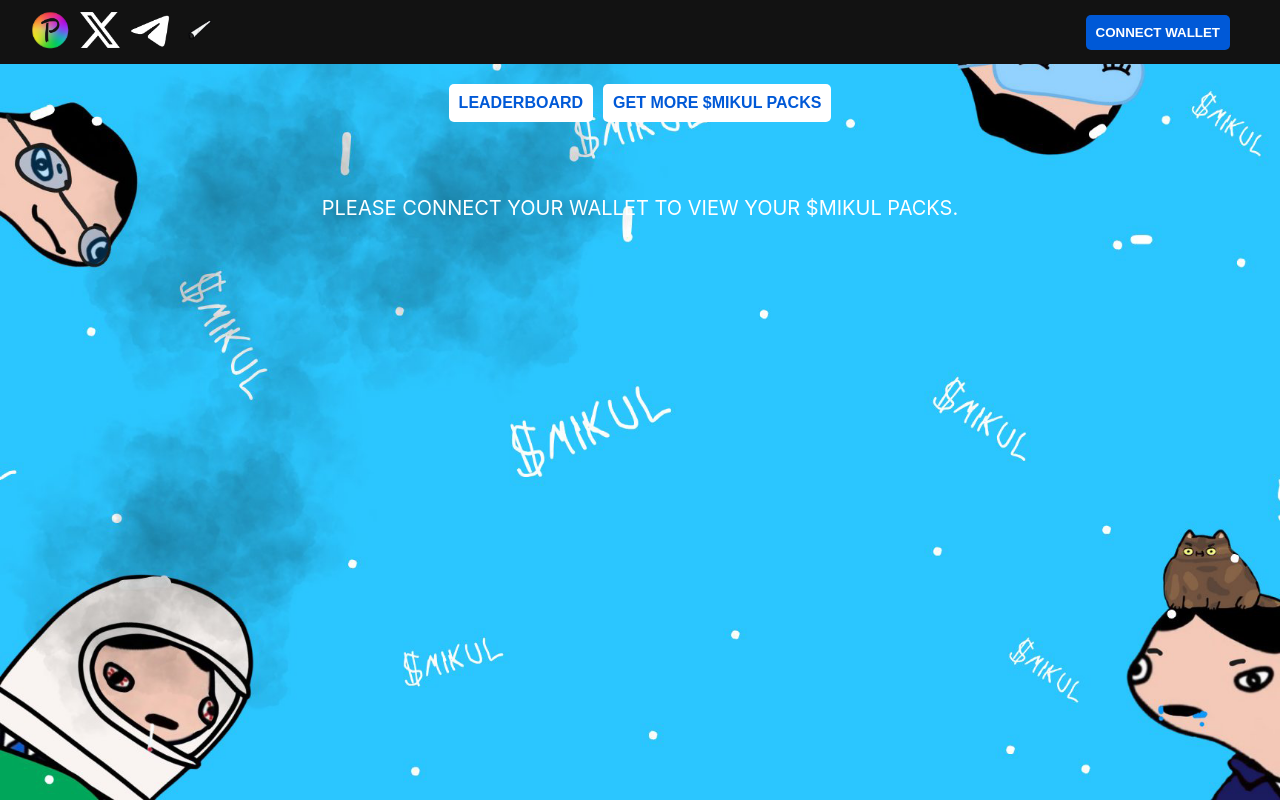
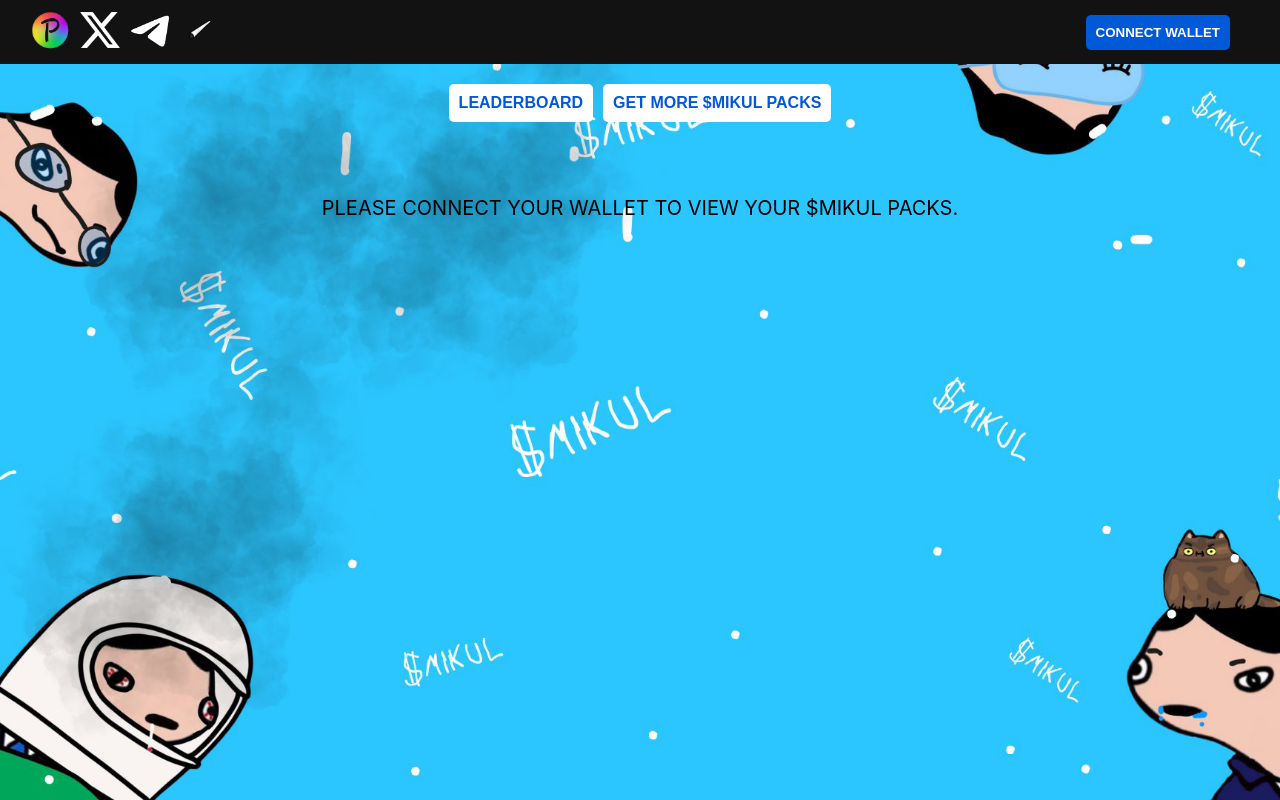
Before and after one commit to thehazyobserver/MikulJOINTPacks, a React (Create React App) app: page / in a window 1280 px wide. Built offline with nearby package versions, Linux system fonts and the light colour scheme.

Commit message:
up[dates

```diff
--- a/src/App.css
+++ b/src/App.css
@@ -7,7 +7,7 @@ body {
   padding: 0;
   min-height: 100vh;
   font-family: "Roboto", Arial, sans-serif;
-  color: black;
+  color: white;
   display: flex;
   flex-direction: column;
   align-items: center;
--- a/src/App.js
+++ b/src/App.js
@@ -620,7 +620,7 @@ function InnerApp() {
                               textAlign: "center",
                               fontSize: 20,
                               fontWeight: "bold",
-                              color: "white",
+                              color: "black",
                               marginTop: "20px",
                             }}
                           >
@@ -673,7 +673,7 @@ function InnerApp() {
                         style={{
                           textAlign: "center",
                           fontSize: 20,
-                          color: "white",
+                          color: "black",
                           marginTop: "60px",
                         }}
                       >
```
